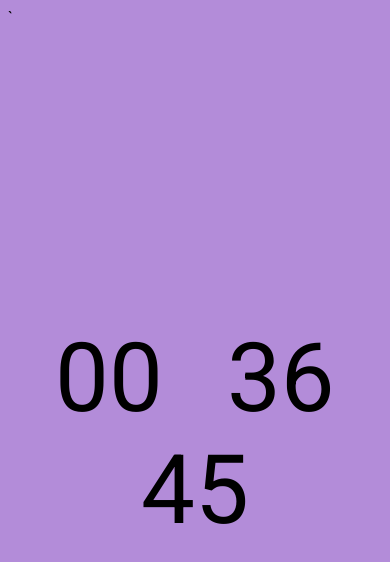
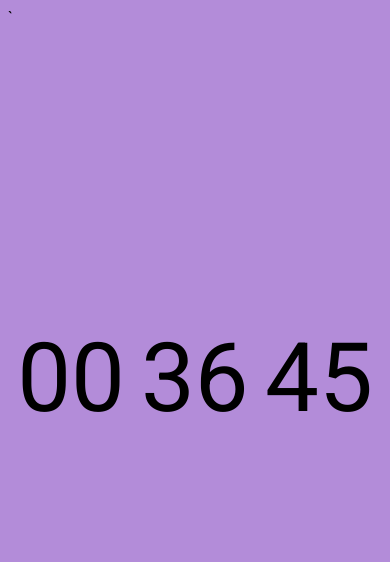
Before and after one commit to florida/background-time, a plain HTML site: page index.html in a window 390 px wide. Drawn offline with Linux system fonts and the light colour scheme.

Commit message:
chore: update padding on mobile

```diff
--- a/main.css
+++ b/main.css
@@ -11,20 +11,26 @@ body {
 }
 
 .time_section {
-  padding: 0 2rem;
   align-items: center;
   display: flex;
   flex-direction: column;
 }
 
-@media screen and (min-width: 751px) {
+@media screen and (min-width: 861px) {
+  .time_section {
+    padding: 0 2rem;
+  }
+
   .time_number-display {
     font-size: 12rem;
     font-variant-numeric: tabular-nums;
   }
 }
 
-@media screen and (max-width: 750px) {
+@media screen and (max-width: 860px) {
+  .time_section {
+    padding: 0 0.5rem;
+  }
   .time_number-display {
     font-size: 6rem;
     font-variant-numeric: tabular-nums;
```
